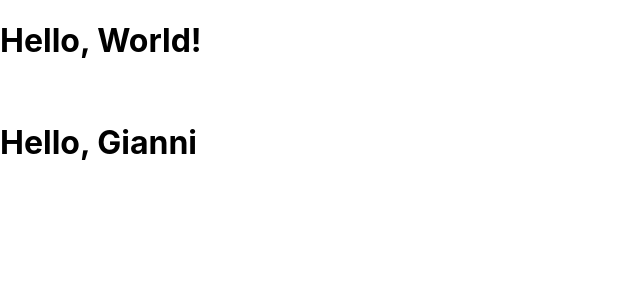
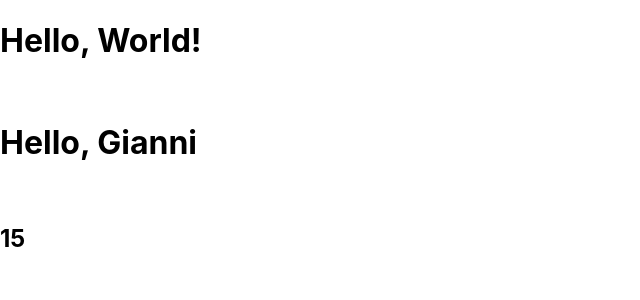
Before and after one commit to AndreaPossidente/develhope-react-exercises, a React (Create React App) app: page / in a window 1280 px wide. Shown: the top 300 px of the page, without its empty margins (0-640 px from the left). Built offline with nearby package versions, Linux system fonts and the light colour scheme.

Commit message:
done exercise 3

```diff
--- a/src/App.js
+++ b/src/App.js
@@ -5,11 +5,15 @@ function App() {
 
   const sayHello = (name) => <h1>Hello, {name}</h1>;
 
+  const sum = (a, b) => <h2>{a + b}</h2>;
+
   return (
     <div>
       {hello}
       <br />
       {sayHello("Gianni")}
+      <br />
+      {sum(10, 5)}
     </div>
   );
 }
```
